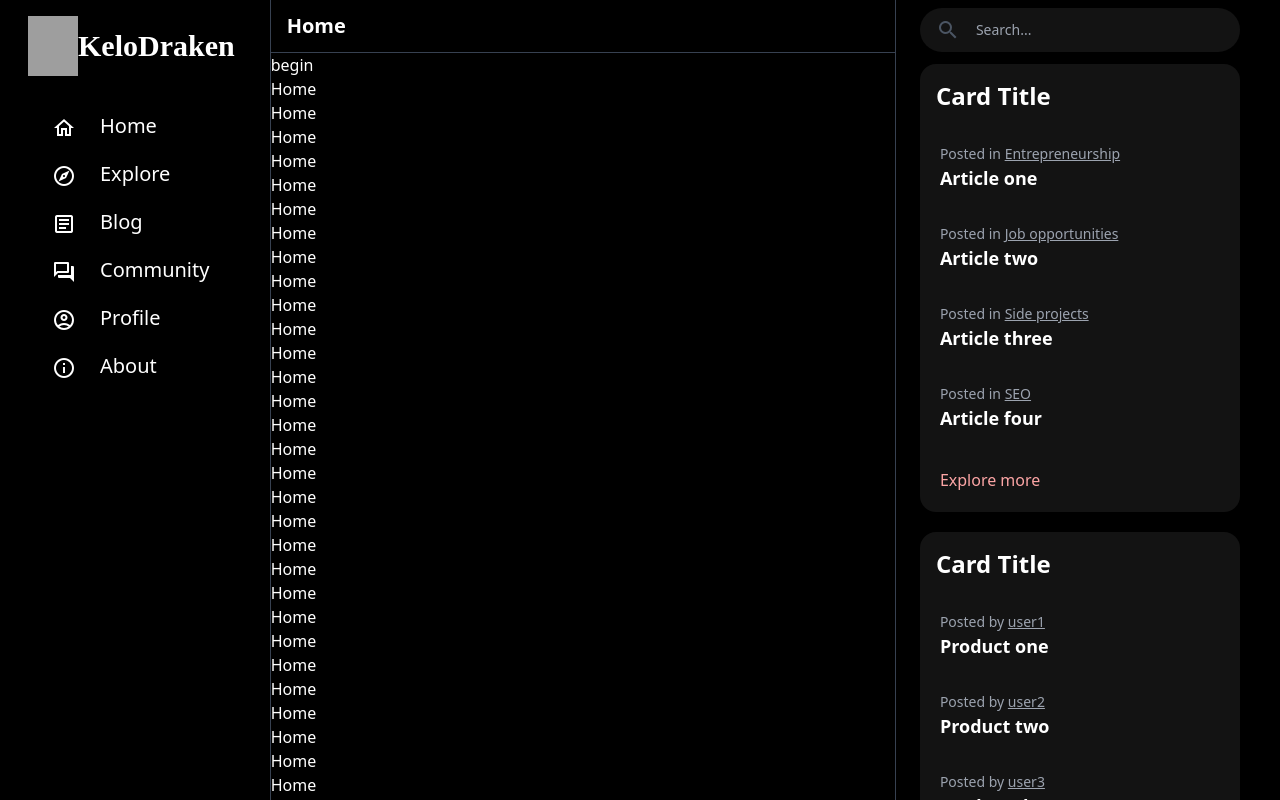
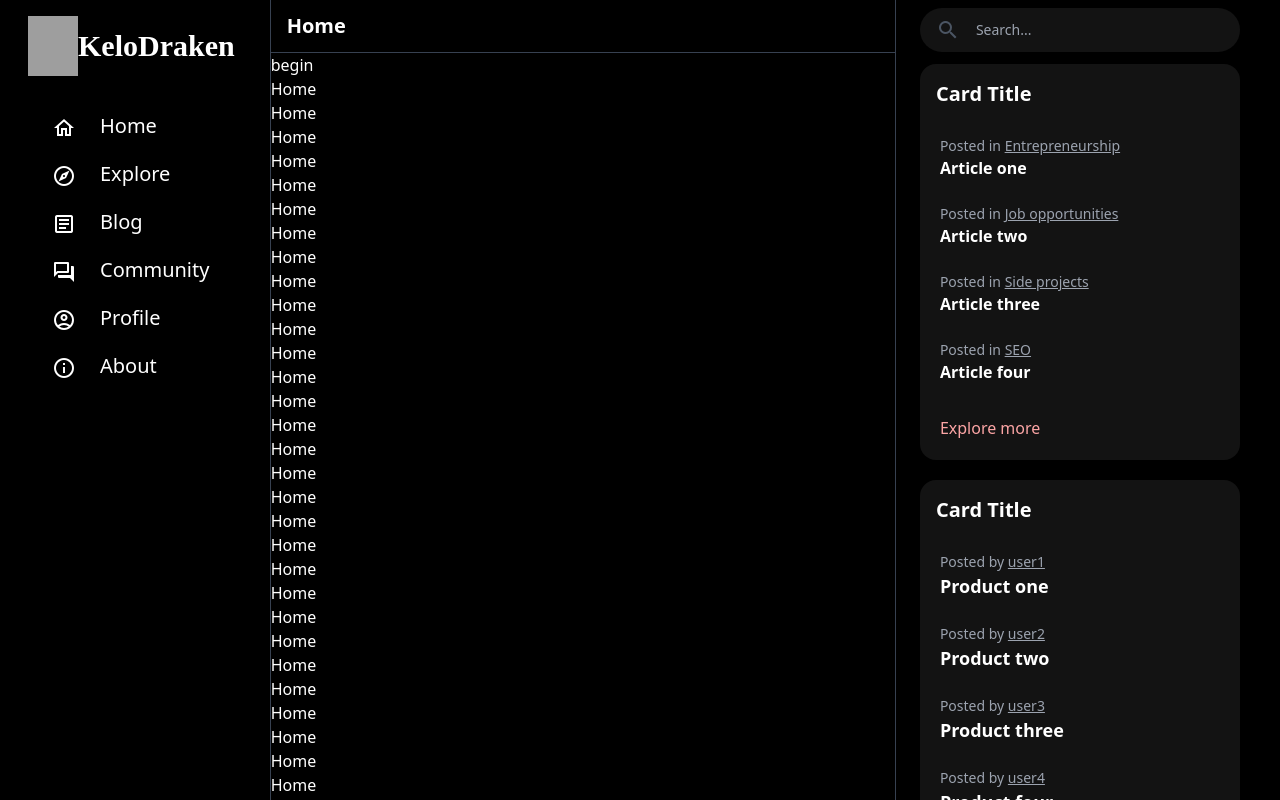
Before and after one commit to KeloDraken/TheDragonProject, a React (Create React App) app in the folder vetkoek/: page / in a window 1280 px wide. Built offline with nearby package versions, Linux system fonts and the light colour scheme; grey boxes are pictures that could not be loaded; a web font is replaced by a local one.

Commit message:
Change font sizes in sidebar cards

```diff
--- a/vetkoek/src/components/ArticlesList.tsx
+++ b/vetkoek/src/components/ArticlesList.tsx
@@ -5,22 +5,22 @@ const ArticlesList = () => {
     return (
         <Fragment>
             <article className="explore_card mx-3 pt-4 rounded-2xl">
-                <h1 className="font-bold text-2xl px-4 mb-4">Card Title</h1>
-                <div className="link_hover px-5 py-4">
+                <h1 className="font-bold text-xl px-4 mb-4">Card Title</h1>
+                <div className="link_hover px-5 py-3">
                     <p className="text-sm text-gray-400">Posted in <span className="underline cursor-pointer">Entrepreneurship</span></p>
-                    <p className="font-bold text-lg">Article one</p>
+                    <p className="font-bold text-normal">Article one</p>
                 </div>
-                <div className="link_hover px-5 py-4">
+                <div className="link_hover px-5 py-3">
                     <p className="text-sm text-gray-400">Posted in <span className="underline cursor-pointer">Job opportunities</span></p>
-                    <p className="font-bold text-lg">Article two</p>
+                    <p className="font-bold text-normal">Article two</p>
                 </div>
-                <div className="link_hover px-5 py-4">
+                <div className="link_hover px-5 py-3">
                     <p className="text-sm text-gray-400">Posted in <span className="underline cursor-pointer">Side projects</span></p>
-                    <p className="font-bold text-lg">Article three</p>
+                    <p className="font-bold text-normal">Article three</p>
                 </div>
-                <div className="link_hover px-5 py-4">
+                <div className="link_hover px-5 py-3">
                     <p className="text-sm text-gray-400">Posted in <span className="underline cursor-pointer">SEO</span></p>
-                    <p className="font-bold text-lg">Article four</p>
+                    <p className="font-bold text-normal">Article four</p>
                 </div>
                 <Link to="/blog" className="text-red-300">
                     <div className="link_hover px-5 rounded-b-2xl py-5">
--- a/vetkoek/src/components/UpcomingProjects.tsx
+++ b/vetkoek/src/components/UpcomingProjects.tsx
@@ -5,20 +5,20 @@ const UpcomingProjects = () => {
     return (
         <Fragment>
             <article className="explore_card mx-3 pt-4 rounded-2xl mt-5">
-                <h1 className="font-bold text-2xl px-4 mb-4">Card Title</h1>
-                <div className="link_hover px-5 py-4">
+                <h1 className="font-bold text-xl px-4 mb-4">Card Title</h1>
+                <div className="link_hover px-5 py-3">
                     <p className="text-sm text-gray-400">Posted by <span className="underline cursor-pointer">user1</span></p>
                     <p className="font-bold text-lg">Product one</p>
                 </div>
-                <div className="link_hover px-5 py-4">
+                <div className="link_hover px-5 py-3">
                     <p className="text-sm text-gray-400">Posted by <span className="underline cursor-pointer">user2</span></p>
                     <p className="font-bold text-lg">Product two</p>
                 </div>
-                <div className="link_hover px-5 py-4">
+                <div className="link_hover px-5 py-3">
                     <p className="text-sm text-gray-400">Posted by <span className="underline cursor-pointer">user3</span></p>
                     <p className="font-bold text-lg">Product three</p>
                 </div>
-                <div className="link_hover px-5 py-4 rounded-b-2xl">
+                <div className="link_hover px-5 py-3 rounded-b-2xl">
                     <p className="text-sm text-gray-400">Posted by <span className="underline cursor-pointer">user4</span></p>
                     <p className="font-bold text-lg">Product four</p>
                 </div>
```
